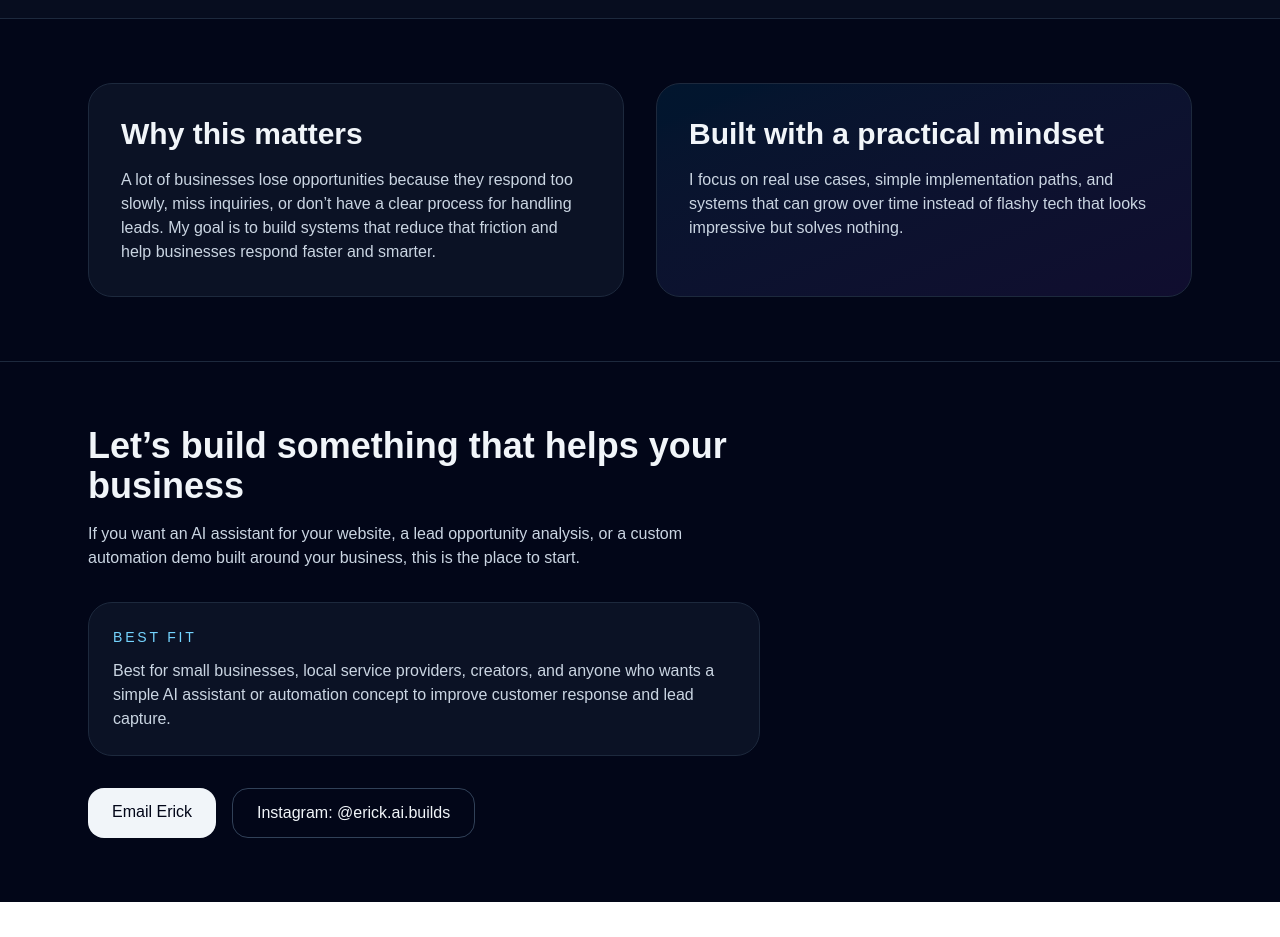
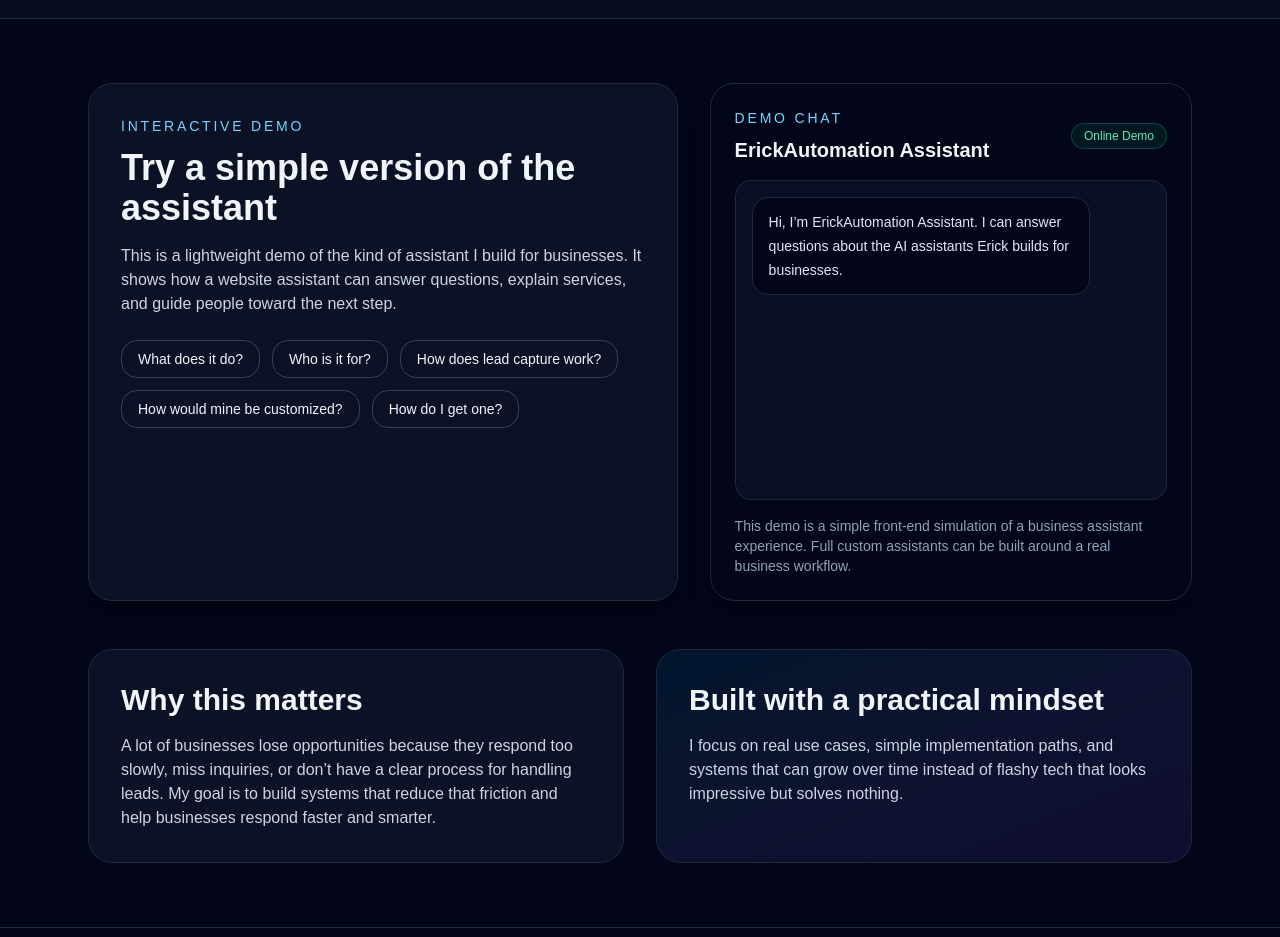
Before and after one commit to EirikrFK/erick-site, a Next.js app: page / in a window 1280 px wide. Shown: the part 1860-2797 px from the top of the page. Before the commit the page ends 2762 px from the top, so only its background shows below. Built offline with nearby package versions, Linux system fonts and the light colour scheme.

Commit message:
updated site

```diff
--- a/app/page.tsx
+++ b/app/page.tsx
@@ -1,4 +1,31 @@
+import React from "react";
+
 export default function ErickAIDemoWebsite() {
+  const [messages, setMessages] = React.useState([
+    {
+      role: "assistant",
+      text: "Hi, I’m ErickAutomation Assistant. I can answer questions about the AI assistants Erick builds for businesses.",
+    },
+  ]);
+
+  const handleDemoPrompt = (prompt) => {
+    const nextMessages = [...messages, { role: "user", text: prompt }];
+    let reply = "I can help explain how the assistant works, what it can do, and how it helps businesses capture leads.";
+
+    if (prompt === "What does it do?") {
+      reply = "It answers customer questions, captures leads, and helps guide website visitors toward contacting or booking with a business.";
+    } else if (prompt === "Who is it for?") {
+      reply = "It’s best for small businesses, local service providers, creators, and businesses that want faster responses without adding more manual work.";
+    } else if (prompt === "How does lead capture work?") {
+      reply = "The assistant can ask for a visitor’s email, phone number, or message details during the conversation so the business can follow up later.";
+    } else if (prompt === "How would mine be customized?") {
+      reply = "Each assistant can be customized around a business’s services, pricing, contact flow, hours, and common customer questions.";
+    } else if (prompt === "How do I get one?") {
+      reply = "You can reach out through email or Instagram, and Erick can build a version around your business and customer flow. If you want, click Email Erick below to start.";
+    }
+
+    setMessages([...nextMessages, { role: "assistant", text: reply }]);
+  };
   const demoCards = [
     {
       title: "Business Assistant Demo",
@@ -48,6 +75,12 @@ export default function ErickAIDemoWebsite() {
               I build AI assistants for businesses, lead-capture systems, and custom automation demos that help turn missed inquiries into real opportunities.
             </p>
             <div className="mt-8 flex flex-wrap gap-4">
+              <a
+                href="#services"
+                className="rounded-2xl bg-violet-500 px-6 py-3 font-medium text-white shadow-lg shadow-violet-500/20 transition hover:scale-[1.02]"
+              >
+                Try Demo Below
+              </a>
               <a
                 href="#demos"
                 className="rounded-2xl bg-sky-400 px-6 py-3 font-medium text-slate-950 shadow-lg shadow-sky-500/20 transition hover:scale-[1.02]"
@@ -118,6 +151,67 @@ export default function ErickAIDemoWebsite() {
       </section>
 
       <section className="mx-auto max-w-6xl px-6 py-16">
+        <div className="mb-12 grid gap-8 lg:grid-cols-[1.1fr_0.9fr]">
+          <div className="rounded-3xl border border-slate-800 bg-slate-900/70 p-8 shadow-xl shadow-black/20">
+            <p className="text-sm uppercase tracking-[0.2em] text-sky-300">Interactive demo</p>
+            <h2 className="mt-3 text-3xl font-bold md:text-4xl">Try a simple version of the assistant</h2>
+            <p className="mt-4 text-slate-300">
+              This is a lightweight demo of the kind of assistant I build for businesses. It shows how a website assistant can answer questions, explain services, and guide people toward the next step.
+            </p>
+            <div className="mt-6 flex flex-wrap gap-3">
+              {[
+                "What does it do?",
+                "Who is it for?",
+                "How does lead capture work?",
+                "How would mine be customized?",
+                "How do I get one?",
+              ].map((prompt) => (
+                <button
+                  key={prompt}
+                  onClick={() => handleDemoPrompt(prompt)}
+                  className="rounded-2xl border border-slate-700 px-4 py-2 text-sm font-medium text-slate-100 transition hover:border-sky-400 hover:text-sky-300"
+                >
+                  {prompt}
+                </button>
+              ))}
+            </div>
+          </div>
+
+          <div className="rounded-3xl border border-slate-800 bg-slate-950 p-6 shadow-xl shadow-black/20">
+            <div className="mb-4 flex items-center justify-between">
+              <div>
+                <p className="text-sm uppercase tracking-[0.2em] text-sky-300">Demo chat</p>
+                <h3 className="mt-2 text-xl font-semibold">ErickAutomation Assistant</h3>
+              </div>
+              <span className="rounded-full border border-emerald-500/30 bg-emerald-500/10 px-3 py-1 text-xs text-emerald-300">
+                Online Demo
+              </span>
+            </div>
+            <div className="h-[320px] overflow-y-auto rounded-2xl border border-slate-800 bg-slate-900/60 p-4">
+              <div className="space-y-4">
+                {messages.map((message, index) => (
+                  <div
+                    key={index}
+                    className={`flex ${message.role === "user" ? "justify-end" : "justify-start"}`}
+                  >
+                    <div
+                      className={`max-w-[85%] rounded-2xl px-4 py-3 text-sm leading-6 ${
+                        message.role === "user"
+                          ? "bg-sky-400 text-slate-950"
+                          : "border border-slate-800 bg-slate-950 text-slate-200"
+                      }`}
+                    >
+                      {message.text}
+                    </div>
+                  </div>
+                ))}
+              </div>
+            </div>
+            <p className="mt-4 text-sm text-slate-400">
+              This demo is a simple front-end simulation of a business assistant experience. Full custom assistants can be built around a real business workflow.
+            </p>
+          </div>
+        </div>
         <div className="grid gap-8 md:grid-cols-2">
           <div className="rounded-3xl border border-slate-800 bg-slate-900/70 p-8">
             <h2 className="text-3xl font-bold">Why this matters</h2>
@@ -147,7 +241,7 @@ export default function ErickAIDemoWebsite() {
             </div>
             <div className="mt-8 flex flex-wrap gap-4">
               <a
-                href="mailto:erickautomation@proton.me"
+                href="mailto:erickfmadrid@gmail.com"
                 className="rounded-2xl bg-slate-100 px-6 py-3 font-medium text-slate-950 transition hover:scale-[1.02]"
               >
                 Email Erick
@@ -156,7 +250,7 @@ export default function ErickAIDemoWebsite() {
                 href="https://www.instagram.com/erick.ai.builds"
                 className="rounded-2xl border border-slate-700 px-6 py-3 font-medium text-slate-100 transition hover:border-slate-500 hover:bg-slate-900"
               >
-                Instagram: @erick.ai.builds
+                Instagram: @Erick.Automation
               </a>
             </div>
           </div>
```
